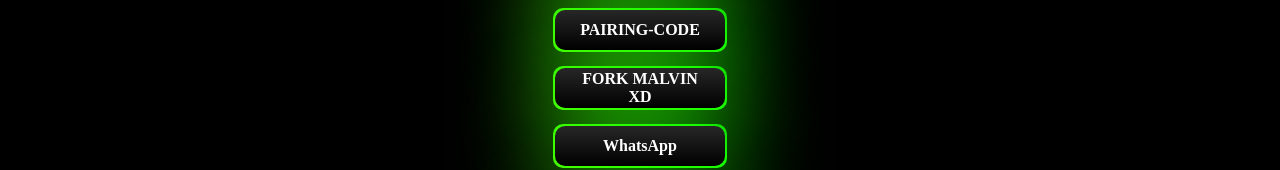
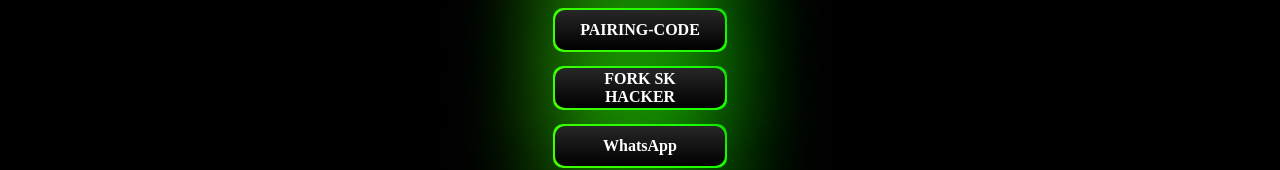
Before and after one commit to sadbiy871/SK-SESSION-GENERATOR, a website: page main.html in a window 1280 px wide. Shown: the part 278-448 px from the top of the page. Drawn offline with Linux system fonts and the light colour scheme.

Commit message:
Update main.html

```diff
--- a/main.html
+++ b/main.html
@@ -116,7 +116,7 @@
     <div></div>
     <a href="/qr" class="button" target="_blank"> <span>QR-CODE</span> </a> <br>
     <a href="/pair" class="button" target="_blank"> <span>PAIRING-CODE</span> </a> <br>
-    <a href="https://github.com/sadbiy861/TECH-MASTER/fork" class="button" target="_blank"> <span>FORK MALVIN XD</span> </a> <br> </a>
+    <a href="https://github.com/sadbiy871/TECH-MASTER/fork" class="button" target="_blank"> <span>FORK SK HACKER</span> </a> <br> </a>
     <a href="https://whatsapp.com/channel/0029Vb5pqpiAO7RC8BlVO40H/364" class="button" target="_blank"> <span>WhatsApp</span> </a> <br>
 
     <p>HAVE ANY ERROR CLICK ERROR BUTTON</p>
```
